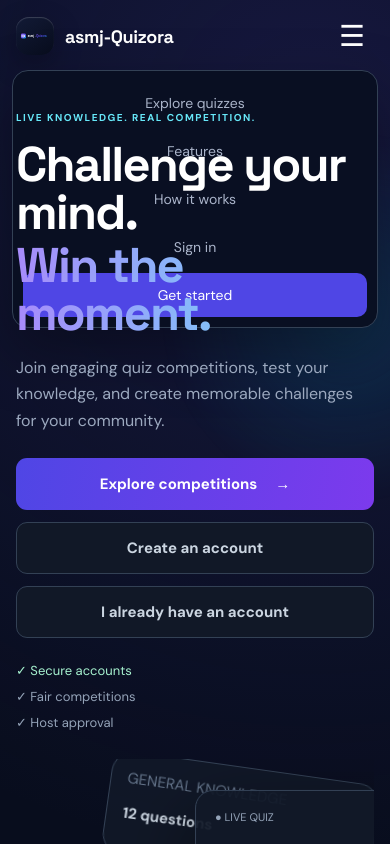
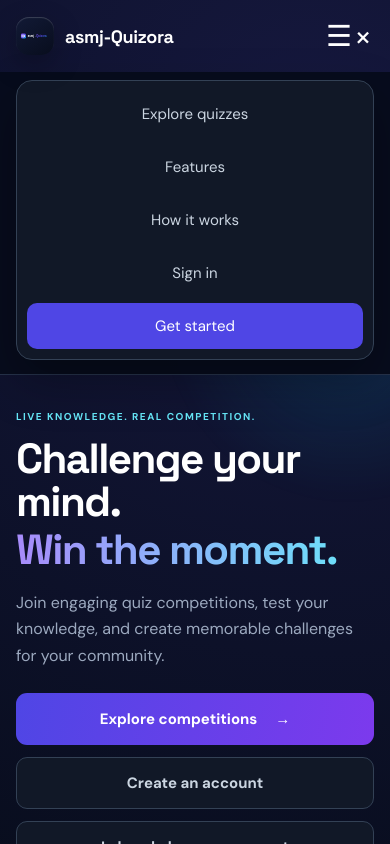
Before and after one commit to mjoshi25/quiz-time, a React (Vite) app in the folder quiz-frontend/: page / in a window 390 px wide. Both pictures are taken after a click on the button "Open menu". Shown: the top 844 px of the page. Built offline with nearby package versions, Linux system fonts and the light colour scheme.

Commit message:
allignment changes v2

```diff
--- a/quiz-frontend/src/components/Navbar.jsx
+++ b/quiz-frontend/src/components/Navbar.jsx
@@ -7,16 +7,52 @@ export default function Navbar() {
   const [open, setOpen] = useState(false);
   const { user, logout } = useAuth();
   const navigate = useNavigate();
-  function out() { logout(); navigate("/"); setOpen(false); }
   const dashboard = user?.role === "ADMIN" ? "/admin" : user?.role === "HOST" ? "/host" : "/dashboard";
-  return <header className="navbar">
-    <Brand />
-    <button className="mobile-toggle" onClick={() => setOpen(!open)}>☰</button>
-    <nav className={`nav-links ${open ? "open" : ""}`}>
-      <Link to="/quizzes" onClick={() => setOpen(false)}>Explore quizzes</Link>
-      <a href="/#features" onClick={() => setOpen(false)}>Features</a>
-      <a href="/#how" onClick={() => setOpen(false)}>How it works</a>
-      {user ? <><Link to={dashboard} onClick={() => setOpen(false)}>Dashboard</Link>{user.role === "HOST" && <Link to="/host/create" onClick={() => setOpen(false)}>Create quiz</Link>}<button className="nav-outline" onClick={out}>Sign out</button></> : <><Link to="/login" onClick={() => setOpen(false)}>Sign in</Link><Link className="nav-primary" to="/register" onClick={() => setOpen(false)}>Get started</Link></>}
-    </nav>
-  </header>;
+
+  function closeMenu() { setOpen(false); }
+  function out() { logout(); navigate("/"); closeMenu(); }
+
+  const links = (mobile = false) => (
+    <>
+      <Link to="/quizzes" onClick={closeMenu}>Explore quizzes</Link>
+      <a href="/#features" onClick={closeMenu}>Features</a>
+      <a href="/#how" onClick={closeMenu}>How it works</a>
+      {user ? (
+        <>
+          <Link to={dashboard} onClick={closeMenu}>Dashboard</Link>
+          {user.role === "HOST" && <Link to="/host/create" onClick={closeMenu}>Create quiz</Link>}
+          <button className="nav-outline" onClick={out}>Sign out</button>
+        </>
+      ) : (
+        <>
+          <Link to="/login" onClick={closeMenu}>Sign in</Link>
+          <Link className="nav-primary" to="/register" onClick={closeMenu}>Get started</Link>
+        </>
+      )}
+    </>
+  );
+
+  return (
+    <>
+      <header className="navbar">
+        <Brand />
+        <button
+          type="button"
+          className="mobile-toggle"
+          aria-label={open ? "Close menu" : "Open menu"}
+          aria-expanded={open}
+          onClick={() => setOpen((value) => !value)}
+        >
+          <span aria-hidden="true">{open ? "×" : "☰"}</span>
+        </button>
+        <nav className="nav-links" aria-label="Primary navigation">{links()}</nav>
+      </header>
+
+      {open && (
+        <div className="mobile-menu" role="dialog" aria-label="Mobile navigation">
+          <nav className="mobile-menu-links">{links(true)}</nav>
+        </div>
+      )}
+    </>
+  );
 }
--- a/quiz-frontend/src/style.css
+++ b/quiz-frontend/src/style.css
@@ -664,3 +664,276 @@ button, a, input, select, textarea { max-width: 100%; }
     filter: none;
   }
 }
+
+
+/* ================================================================
+   QUIZORA RESPONSIVE SAFETY LAYER v2
+   This block intentionally comes last so older/duplicate rules above
+   cannot reintroduce mobile overflow or navigation overlap.
+   ================================================================ */
+html, body, #root { width: 100%; min-width: 0; max-width: 100%; }
+html { overflow-x: hidden; }
+body { overflow-x: hidden; }
+.quizora-app { width: 100%; min-width: 0; overflow-x: clip; }
+.public-page { width: 100%; min-width: 0; overflow-x: clip; }
+.public-page .navbar { position: relative; z-index: 20; }
+.public-page .navbar > * { min-width: 0; }
+.public-page .nav-links { flex: 0 1 auto; }
+
+/* Mobile navigation is rendered outside the header and therefore pushes
+   the page down instead of covering the hero. */
+.mobile-menu { display: none; }
+
+@media (max-width: 650px) {
+  .public-page .navbar {
+    width: 100%;
+    max-width: none;
+    min-height: 72px;
+    padding: 12px 16px;
+    margin: 0;
+  }
+
+  .public-page .mobile-toggle {
+    display: inline-flex !important;
+    align-items: center;
+    justify-content: center;
+    flex: 0 0 48px;
+    width: 48px;
+    height: 48px;
+    padding: 0;
+    font-size: 32px;
+    line-height: 1;
+    color: #fff;
+    background: transparent;
+    border: 0;
+    border-radius: 12px;
+    z-index: 30;
+  }
+
+  .public-page .mobile-toggle span {
+    display: block;
+    width: 1em;
+    line-height: 1;
+  }
+
+  /* The desktop nav must NEVER participate in mobile layout. */
+  .public-page .nav-links {
+    display: none !important;
+    position: static !important;
+    width: 0 !important;
+    height: 0 !important;
+    margin: 0 !important;
+    padding: 0 !important;
+    overflow: hidden !important;
+    visibility: hidden !important;
+  }
+
+  /* Open menu is a normal-flow block. It cannot overlap the hero. */
+  .public-page .mobile-menu {
+    display: block;
+    width: 100%;
+    padding: 8px 16px 14px;
+    background: rgba(8, 13, 29, .98);
+    border-bottom: 1px solid #26324a;
+    position: relative;
+    z-index: 19;
+  }
+
+  .public-page .mobile-menu-links {
+    width: 100%;
+    max-width: 520px;
+    margin: 0 auto;
+    padding: 10px;
+    display: flex;
+    flex-direction: column;
+    gap: 7px;
+    background: #111827;
+    border: 1px solid #334155;
+    border-radius: 16px;
+    box-shadow: 0 20px 50px rgba(0,0,0,.30);
+  }
+
+  .public-page .mobile-menu-links a,
+  .public-page .mobile-menu-links button {
+    width: 100%;
+    min-height: 46px;
+    display: flex;
+    align-items: center;
+    justify-content: center;
+    padding: 12px 14px;
+    border-radius: 10px;
+    box-sizing: border-box;
+  }
+
+  .public-page .mobile-menu-links a {
+    color: #cbd5e1;
+    font-size: 15px;
+  }
+
+  .public-page .mobile-menu-links a:hover { background: #1e293b; }
+  .public-page .mobile-menu-links .nav-primary { color: #fff !important; }
+
+  /* Landing page: one predictable vertical flow on phones. */
+  .public-page .landing-hero {
+    width: 100%;
+    max-width: none;
+    margin: 0;
+    padding: 34px 16px 56px;
+    display: flex;
+    flex-direction: column;
+    gap: 34px;
+    align-items: stretch;
+  }
+
+  .public-page .landing-copy {
+    width: 100%;
+    max-width: 760px;
+    margin: 0 auto;
+  }
+
+  .public-page .landing-copy h1 {
+    width: 100%;
+    max-width: 100%;
+    margin: 14px 0 18px;
+    font-size: clamp(36px, 10.8vw, 52px) !important;
+    line-height: 1.02;
+    letter-spacing: -1.6px;
+    overflow-wrap: normal;
+    word-break: normal;
+    hyphens: none;
+  }
+
+  .public-page .landing-copy h1 span {
+    display: block;
+    margin-top: 5px;
+    white-space: normal;
+  }
+
+  .public-page .landing-copy p {
+    width: 100%;
+    max-width: 100%;
+    margin: 0;
+    font-size: 16px;
+    line-height: 1.65;
+  }
+
+  .public-page .hero-actions {
+    width: 100%;
+    margin-top: 24px;
+    display: flex;
+    flex-direction: column;
+    gap: 12px;
+  }
+
+  .public-page .hero-actions > a,
+  .public-page .hero-actions > button {
+    width: 100%;
+    min-width: 0;
+    min-height: 52px;
+    margin: 0;
+  }
+
+  .public-page .trust-row {
+    width: 100%;
+    display: flex;
+    flex-direction: column;
+    align-items: flex-start;
+    gap: 10px;
+    margin-top: 24px;
+  }
+
+  /* Keep the decorative quiz visual contained and below the copy. */
+  .public-page .quiz-visual {
+    order: 2;
+    width: 100%;
+    max-width: 430px;
+    height: 360px;
+    min-height: 360px;
+    margin: 0 auto;
+    position: relative;
+    transform: none !important;
+    overflow: hidden;
+  }
+
+  .public-page .visual-card-main {
+    left: 50%;
+    top: 36px;
+    width: min(350px, calc(100% - 20px));
+    max-width: none;
+    padding: 18px;
+    transform: translateX(-50%);
+  }
+
+  .public-page .visual-card-back {
+    top: 6px;
+    right: 0;
+    width: min(270px, calc(100% - 65px));
+    max-width: none;
+    height: 100px;
+    padding: 14px;
+  }
+
+  .public-page .floating-score {
+    left: 5px;
+    bottom: 5px;
+  }
+
+  .public-page .feature-section,
+  .public-page .how-section {
+    width: 100%;
+    max-width: none;
+    margin: 0;
+    padding: 30px 16px 58px;
+  }
+
+  .public-page .feature-grid {
+    grid-template-columns: 1fr !important;
+    width: 100%;
+  }
+}
+
+@media (min-width: 651px) {
+  /* Desktop/tablet must never show the mobile-only menu. */
+  .mobile-menu { display: none !important; }
+}
+
+@media (max-width: 380px) {
+  .public-page .navbar { padding-inline: 12px; }
+  .public-page .landing-hero { padding-inline: 12px; }
+  .public-page .landing-copy h1 { font-size: clamp(34px, 10.5vw, 46px) !important; }
+  .public-page .quiz-visual { height: 335px; min-height: 335px; }
+  .public-page .mobile-menu { padding-inline: 12px; }
+}
+
+/* Tablets / small laptops */
+@media (min-width: 651px) and (max-width: 1024px) {
+  .public-page .navbar { padding-inline: 22px; }
+  .public-page .landing-hero {
+    width: 100%;
+    padding: 58px 22px 72px;
+    gap: 36px;
+  }
+  .public-page .landing-copy h1 {
+    font-size: clamp(42px, 7vw, 64px);
+    max-width: 760px;
+  }
+  .public-page .hero-actions { max-width: 700px; }
+}
+
+/* Prevent long text, form controls and cards from creating horizontal
+   overflow anywhere in the application. */
+.quizora-app input,
+.quizora-app select,
+.quizora-app textarea,
+.quizora-app button,
+.quizora-app table,
+.quizora-app .card,
+.quizora-app .panel,
+.quizora-app .form-card,
+.quizora-app .quiz-card {
+  max-width: 100%;
+}
+
+@media (hover: none), (pointer: coarse) {
+  .quizora-app * { -webkit-tap-highlight-color: transparent; }
+}
```
